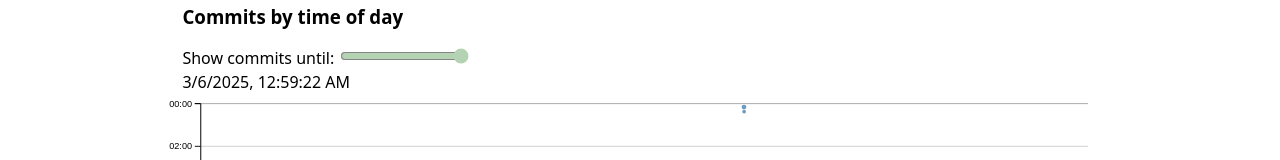
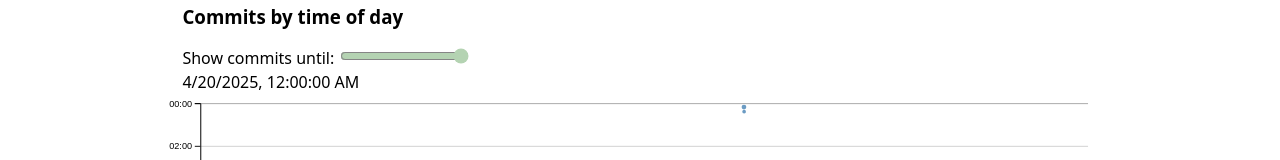
Before and after one commit to patrickxliu/my-portfolio, a SvelteKit app: page /meta in a window 1280 px wide. Shown: the part 369-529 px from the top of the page. Built offline with nearby package versions, Linux system fonts and the light colour scheme.

Commit message:
fix slider date

```diff
--- a/src/routes/meta/+page.svelte
+++ b/src/routes/meta/+page.svelte
@@ -71,9 +71,6 @@
   $: maxDatePlusOne = new Date(maxDate);
   $: maxDatePlusOne.setDate(maxDatePlusOne.getDate() + 1);
 
-  console.log(minDate);
-  console.log(maxDate);
-
   $: xScale = d3.scaleTime()
                 .domain([minDate, maxDatePlusOne])
                 .range([usableArea.left, usableArea.right])
@@ -145,7 +142,11 @@
   $: languageBreakdown = allTypes.map(type => [type, selectedCounts.get(type) || 0]);
 
   let commitProgress = 100;
-  $: commitMaxTime = xScale.invert(commitProgress);
+  $: timeScale = d3.scaleTime()
+                .domain([minDate, maxDatePlusOne])
+                .range([0, 100])
+                .nice();
+  $: commitMaxTime = timeScale.invert(commitProgress);
 </script>
 
 <svelte:head>
```
